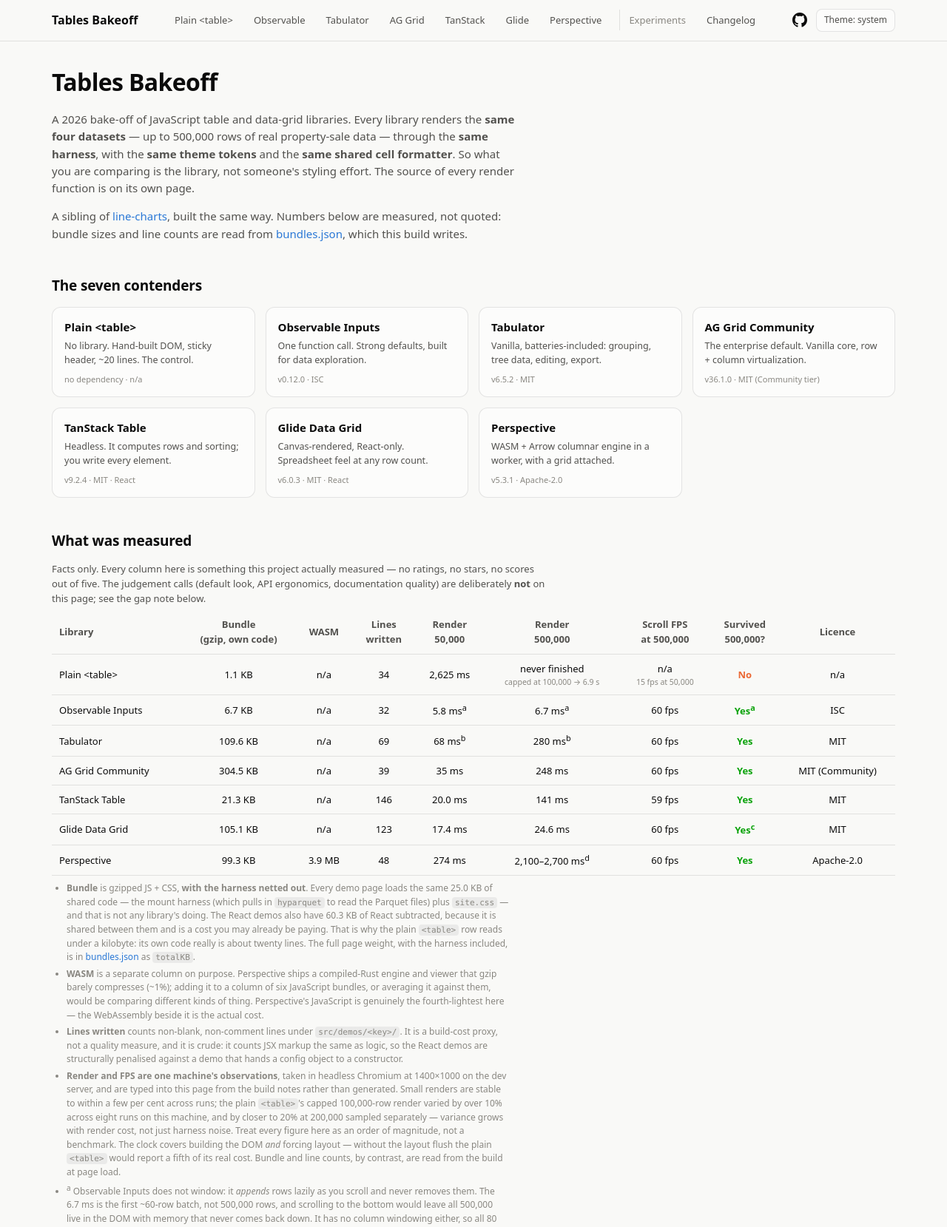
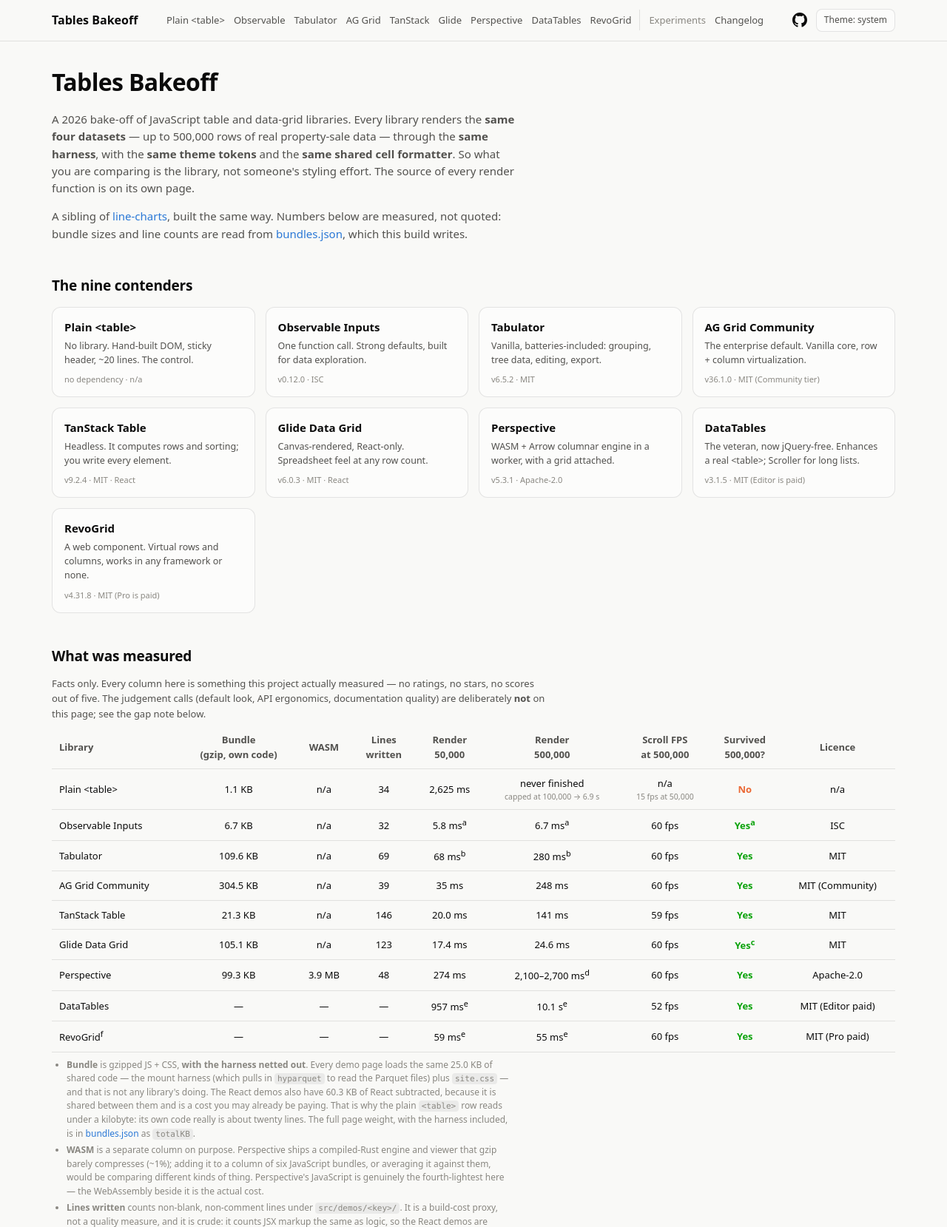
Before and after one commit to datasets/tables-bakeoff, a React app: page index.html in a window 1280 px wide. Shown: the top 1659 px of the page at 74% size. Built offline with nearby package versions, Linux system fonts and the light colour scheme.

Commit message:
Add DataTables and RevoGrid to the hub cards, nav and scorecard

```diff
--- a/index.html
+++ b/index.html
@@ -52,16 +52,18 @@
 <nav style="border-bottom:1px solid var(--border);padding:12px 0">
   <div class="wrap" style="display:flex;justify-content:space-between;align-items:center;gap:16px;flex-wrap:wrap">
     <a href="/index.html" style="font-size:16px;font-weight:600;color:var(--text-primary);text-decoration:none">Tables Bakeoff</a>
-    <div style="display:flex;gap:12px;align-items:center;font-size:13px">
-      <a href="/demos/baseline.html" style="color:var(--text-secondary);text-decoration:none;padding:4px 8px">Plain &lt;table&gt;</a>
-      <a href="/demos/observable.html" style="color:var(--text-secondary);text-decoration:none;padding:4px 8px">Observable</a>
-      <a href="/demos/tabulator.html" style="color:var(--text-secondary);text-decoration:none;padding:4px 8px">Tabulator</a>
-      <a href="/demos/aggrid.html" style="color:var(--text-secondary);text-decoration:none;padding:4px 8px">AG Grid</a>
-      <a href="/demos/tanstack.html" style="color:var(--text-secondary);text-decoration:none;padding:4px 8px">TanStack</a>
-      <a href="/demos/glide.html" style="color:var(--text-secondary);text-decoration:none;padding:4px 8px">Glide</a>
-      <a href="/demos/perspective.html" style="color:var(--text-secondary);text-decoration:none;padding:4px 8px">Perspective</a>
-      <a href="#experiments" style="color:var(--text-muted);text-decoration:none;padding:4px 8px;border-left:1px solid var(--border);margin-left:4px;padding-left:12px">Experiments</a>
-      <a href="/changelog.html" style="color:var(--text-secondary);text-decoration:none;padding:4px 8px">Changelog</a>
+    <div style="display:flex;gap:2px;align-items:center;font-size:13px">
+      <a href="/demos/baseline.html" style="color:var(--text-secondary);text-decoration:none;padding:4px 5px">Plain &lt;table&gt;</a>
+      <a href="/demos/observable.html" style="color:var(--text-secondary);text-decoration:none;padding:4px 5px">Observable</a>
+      <a href="/demos/tabulator.html" style="color:var(--text-secondary);text-decoration:none;padding:4px 5px">Tabulator</a>
+      <a href="/demos/aggrid.html" style="color:var(--text-secondary);text-decoration:none;padding:4px 5px">AG Grid</a>
+      <a href="/demos/tanstack.html" style="color:var(--text-secondary);text-decoration:none;padding:4px 5px">TanStack</a>
+      <a href="/demos/glide.html" style="color:var(--text-secondary);text-decoration:none;padding:4px 5px">Glide</a>
+      <a href="/demos/perspective.html" style="color:var(--text-secondary);text-decoration:none;padding:4px 5px">Perspective</a>
+      <a href="/demos/datatables.html" style="color:var(--text-secondary);text-decoration:none;padding:4px 5px">DataTables</a>
+      <a href="/demos/revogrid.html" style="color:var(--text-secondary);text-decoration:none;padding:4px 5px">RevoGrid</a>
+      <a href="#experiments" style="color:var(--text-muted);text-decoration:none;padding:4px 5px;border-left:1px solid var(--border);margin-left:4px;padding-left:12px">Experiments</a>
+      <a href="/changelog.html" style="color:var(--text-secondary);text-decoration:none;padding:4px 5px">Changelog</a>
     </div>
     <div class="header-links">
       <a href="https://github.com/datasets/tables-bakeoff" target="_blank" rel="noopener" title="GitHub repository">
@@ -92,7 +94,7 @@
     from <a href="/bundles.json">bundles.json</a>, which this build writes.
   </p>
 
-  <h2>The seven contenders</h2>
+  <h2>The nine contenders</h2>
   <div class="grid">
     <a class="lib" href="/demos/baseline.html">
       <h3>Plain &lt;table&gt;</h3>
@@ -128,6 +130,16 @@
       <h3>Perspective</h3>
       <p>WASM + Arrow columnar engine in a worker, with a grid attached.</p>
       <div class="meta">v5.3.1 · Apache-2.0</div>
+    </a>
+    <a class="lib" href="/demos/datatables.html">
+      <h3>DataTables</h3>
+      <p>The veteran, now jQuery-free. Enhances a real &lt;table&gt;; Scroller for long lists.</p>
+      <div class="meta">v3.1.5 · MIT (Editor is paid)</div>
+    </a>
+    <a class="lib" href="/demos/revogrid.html">
+      <h3>RevoGrid</h3>
+      <p>A web component. Virtual rows and columns, works in any framework or none.</p>
+      <div class="meta">v4.31.8 · MIT (Pro is paid)</div>
     </a>
   </div>
 
@@ -228,6 +240,28 @@
         <td class="yes">Yes</td>
         <td>Apache-2.0</td>
       </tr>
+      <tr>
+        <td><a href="/demos/datatables.html" style="color:inherit;text-decoration:none">DataTables</a></td>
+        <td data-bundle="datatables">—</td>
+        <td data-wasm="datatables">—</td>
+        <td data-loc="datatables">—</td>
+        <td>957 ms<sup>e</sup></td>
+        <td>10.1 s<sup>e</sup></td>
+        <td>52 fps</td>
+        <td class="yes">Yes</td>
+        <td>MIT (Editor paid)</td>
+      </tr>
+      <tr>
+        <td><a href="/demos/revogrid.html" style="color:inherit;text-decoration:none">RevoGrid</a><sup>f</sup></td>
+        <td data-bundle="revogrid">—</td>
+        <td data-wasm="revogrid">—</td>
+        <td data-loc="revogrid">—</td>
+        <td>59 ms<sup>e</sup></td>
+        <td>55 ms<sup>e</sup></td>
+        <td>60 fps</td>
+        <td class="yes">Yes</td>
+        <td>MIT (Pro paid)</td>
+      </tr>
     </tbody>
   </table>
   </div>
@@ -294,6 +328,18 @@
       library the same <code>Array&lt;Object&gt;</code>, which is fair but is Perspective's worst
       input format; an Arrow buffer or CSV would very likely cut it hard. Once loaded, sorting and
       filtering 500,000 rows happen in the worker and the UI thread never notices.
+    </li>
+    <li>
+      <sup>e</sup> DataTables and RevoGrid were added later and measured in a separate session
+      (2026-11-20, five runs each, medians) on a machine that was busier than for the first seven,
+      so compare them with care. DataTables builds all 500,000 rows up front: by default it measures
+      every column's widest value and sorts on load, and only then lets Scroller window the rows.
+      RevoGrid's 500,000 rows cost about the same as its 1,000.
+    </li>
+    <li>
+      <sup>f</sup> RevoGrid loads most of its code on demand: the figure here is what the page
+      fetches on load, and about 82 KB more arrives when the first grid renders. Its real cost is
+      roughly 111 KB, not the number in this cell.
     </li>
     <li>
       <strong>Heap is not a column.</strong> Chrome pins <code>performance.memory</code> to a
@@ -432,20 +478,10 @@
       stopped shipping is not a choice worth recommending for new work, whatever its merits were.
     </li>
     <li>
-      <strong>RevoGrid</strong> — genuinely virtualized and framework-agnostic, but a much smaller
-      community than AG Grid or Tabulator and no advantage over them on any axis measured here. A
-      reasonable addition later; not a gap in the current set.
-    </li>
-    <li>
       <strong>MUI X DataGrid</strong> — the MIT core is real, but it assumes MUI: theming runs
       through MUI's system rather than plain CSS tokens, so it could not be fed this site's theme
       the way the other seven were. Column pinning, tree data and aggregation sit in the paid
       Pro/Premium tiers.
-    </li>
-    <li>
-      <strong>DataTables</strong> — the jQuery-era incumbent. The core is MIT, but the API and its
-      ecosystem still assume jQuery and its headline editing features are commercial add-ons.
-      Excluded as a legacy path rather than on quality.
     </li>
   </ul>
 
```
Also changed, not shown: README.md.
